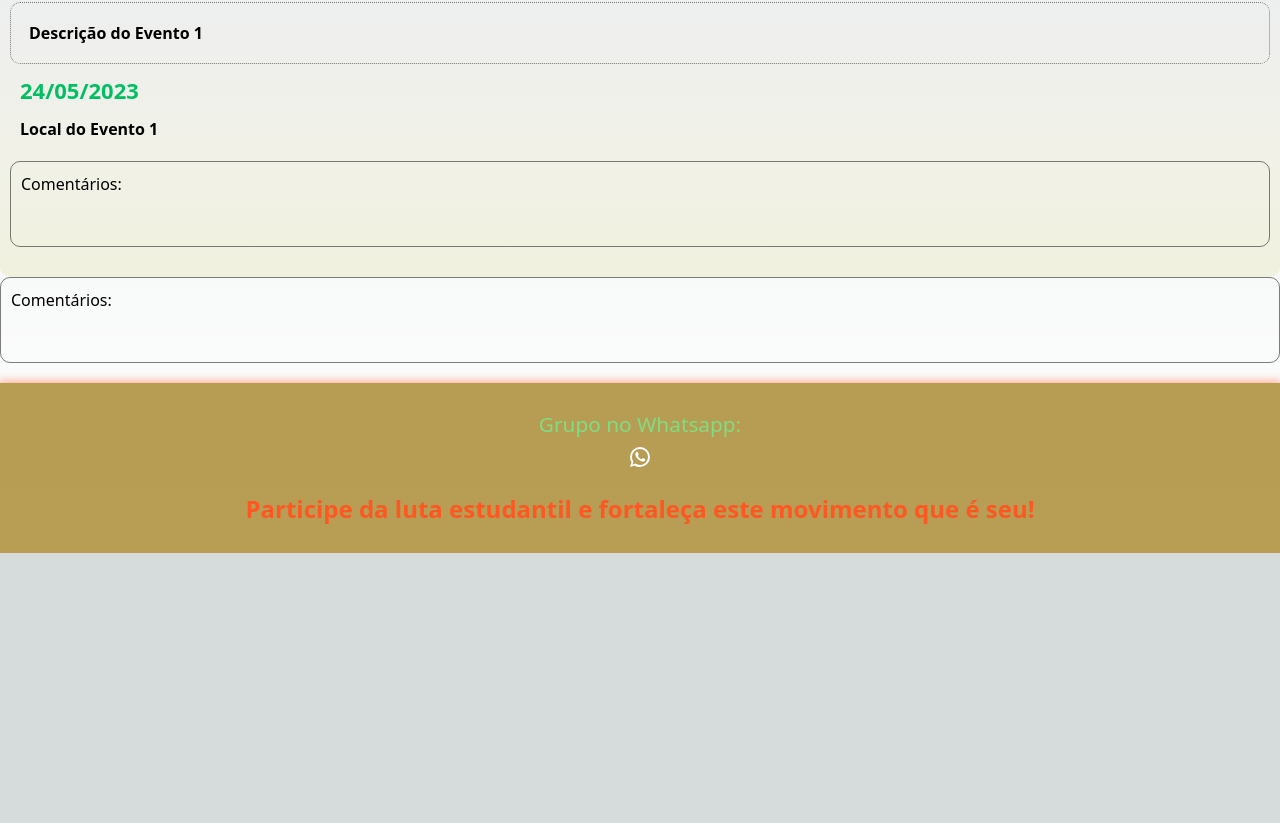
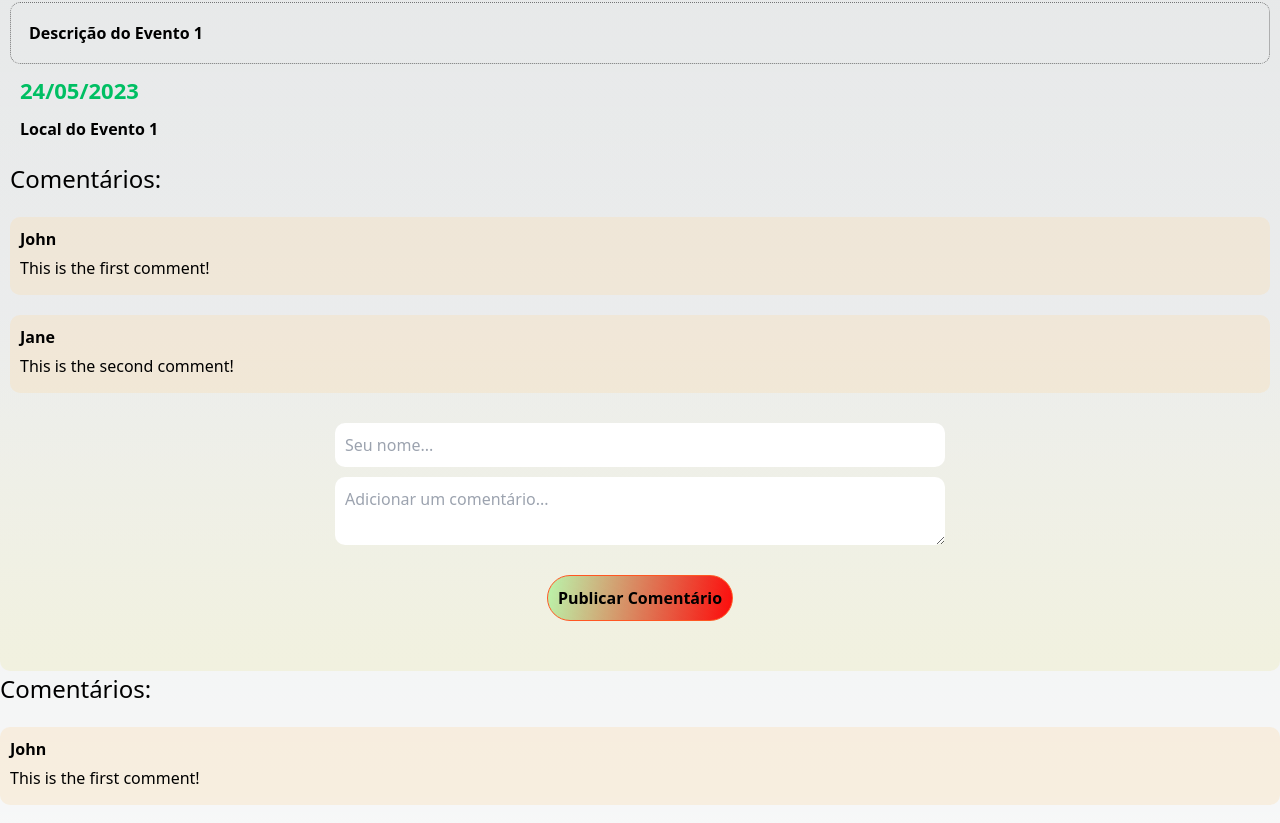
Before and after one commit to Cosamores/ocupaif, a Next.js app: page /TESTEventos in a window 1280 px wide. Shown: the part 1197-2020 px from the top of the page. Before the commit the page ends 1750 px from the top, so only its background shows below. Built offline with nearby package versions, Linux system fonts and the light colour scheme.

Commit message:
added the comments section to the event details modal

```diff
--- a/src/components/Comentarios.js
+++ b/src/components/Comentarios.js
@@ -1,12 +1,57 @@
-import React from 'react';
+import React, { useState, useEffect } from 'react';
 import styles from '../styles/Comentarios.module.css';
 
 const Comentarios = () => {
+  const [comments, setComments] = useState([]);
+  const [newComment, setNewComment] = useState('');
+  const [name, setName] = useState('');
+
+  useEffect(() => {
+    setComments([{ name: 'John', comment: 'This is the first comment!' }, { name: 'Jane', comment: 'This is the second comment!' }]);
+  }, []);
+
+  const handleNewCommentInput = (e) => {
+    setNewComment(e.target.value);
+  };
+
+  const handleNameInput = (e) => {
+    setName(e.target.value);
+  };
+
+  const handleNewCommentSubmit = (e) => {
+    e.preventDefault();
+    if (newComment !== '' && name !== '') {
+      setComments([...comments, { name: name, comment: newComment }]);
+      setNewComment('');
+      setName('');
+    }
+  };
+
   return (
     <div className={styles.comentarios}>
       <h2 className={styles.titulo}>Comentários:</h2>
-{/*       <p className={styles.mensagem}>Os comentários serão exibidos aqui.</p>
- */}    </div>
+      {comments && comments.map((comment, index) => (
+        <div key={index} className={styles.commentBlock}>
+          <p className={styles.commentName}>{comment.name}</p>
+          <p className={styles.mensagem}>{comment.comment}</p>
+        </div>
+      ))}
+      <form className={styles.form} onSubmit={handleNewCommentSubmit}>
+        <input
+          className={styles.nameInput}
+          value={name}
+          onChange={handleNameInput}
+          placeholder="Seu nome..."
+        />
+        <textarea
+          className={styles.commentInput}
+          value={newComment}
+          onChange={handleNewCommentInput}
+          placeholder="Adicionar um comentário..."
+        />
+        <button type="submit" className={styles.submitButton}>Publicar Comentário</button>
+      </form>
+    </div>
   );
 };
 
--- a/src/styles/Comentarios.module.css
+++ b/src/styles/Comentarios.module.css
@@ -1,6 +1,59 @@
 .comentarios {
-    border: 1px solid rgb(0,0,0,0.5);
-    padding: 10px 10px 50px 10px;
+    display: flex;
+    flex-direction: column;
+  }
+
+  .form {
+    display: flex;
+    flex-direction: column;
+    align-items: center;
+    justify-content: center;
+    margin: 20px;
+  }
+
+
+  .titulo {
+    font-size: 24px;
+    margin-bottom: 10px;
+  }
+
+  .commentBlock {
+    display: flex;
+    flex-direction: column;
+    background-color: #f8daaf55;
+    margin: 10px 0;
+    padding: 10px;
     border-radius: 10px;
-    margin-bottom: 20px;
+  }
+
+  .commentName {
+    font-weight: bold;
+    margin-bottom: 5px;
+  }
+
+  .mensagem {
+    margin-bottom: 5px;
+  }
+
+  .nameInput {
+    margin-bottom: 10px;
+    padding: 10px;
+    width: 50%;
+    border-radius: 10px;
+  }
+
+  .commentInput {
+    margin-bottom: 10px;
+    padding: 10px;
+    width: 50%;
+    border-radius: 10px;
+  }
+
+  .submitButton {
+    padding: 10px;
+    border: 1px solid var(--orange-standard);
+    border-radius: 30px;
+    background: linear-gradient(100deg, rgba(61, 255, 43, 0.3) 0%, #fd0b0b 100%);
+    font-weight: 700;
+    margin: 20px;
 }
--- a/src/styles/DetalhesEvento.module.css
+++ b/src/styles/DetalhesEvento.module.css
@@ -1,6 +1,5 @@
 
     .detalhesEvento {
-        background: rgb(227,227,227);
         background: linear-gradient(180deg, rgba(227,227,227,0.3) 80%, var(--background-light) 100%);
         border-radius: 10px;
         padding: 10px;
```
